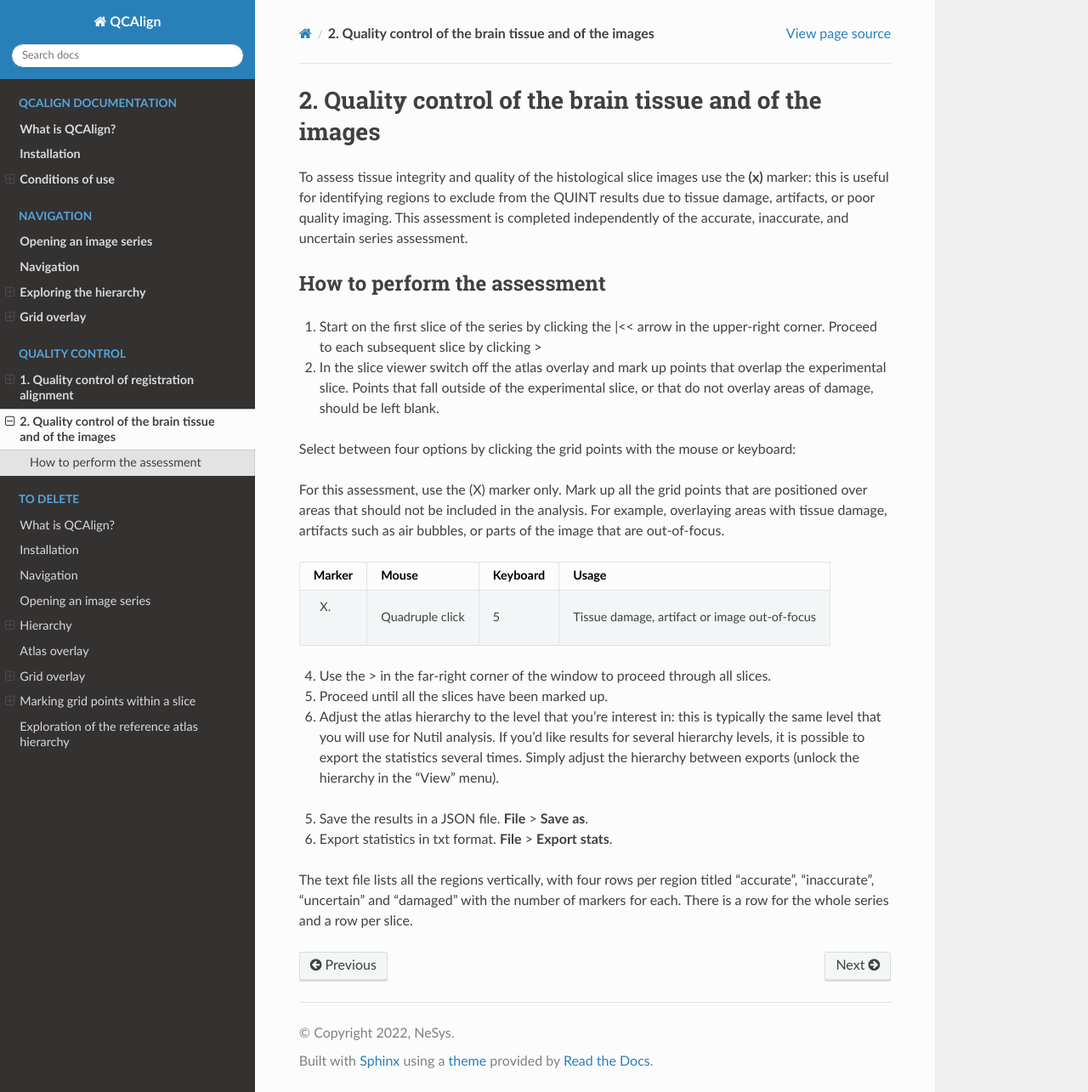
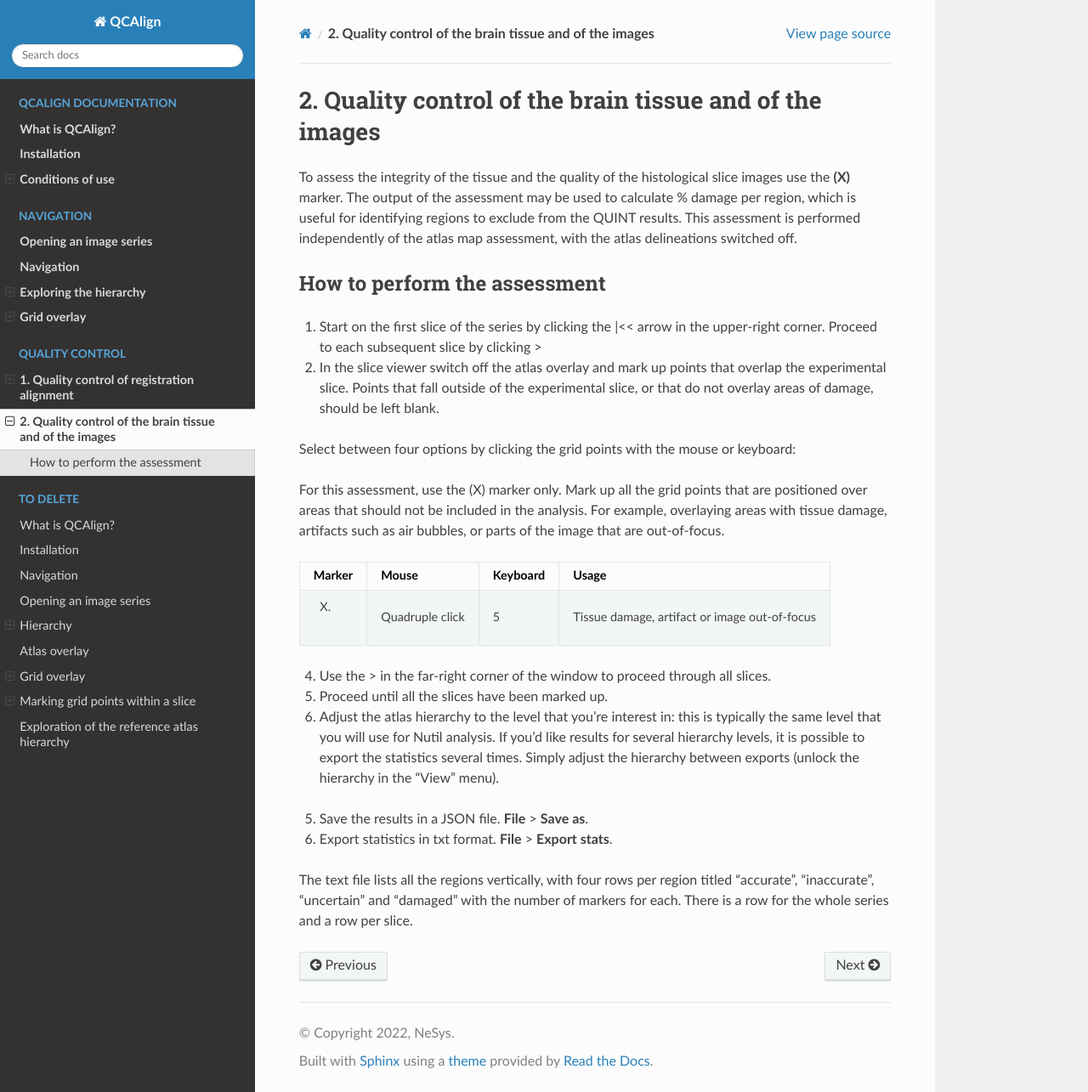
Before and after one commit to Neural-Systems-at-UIO/QCAlign, a Sphinx documentation site: the page built from docs/QCtissue.rst, in a window 1280 px wide and 1285 px high. Shown: the whole window at 85% size. Built offline with Sphinx 7.4.7 and the Read the Docs theme 2.0.0, drawn with Linux system fonts in a browser that asks for light colours; pages that are not in the unit, such as notebooks, are missing from menus.

Commit message:
Update QCtissue.rst

```diff
--- a/docs/QCtissue.rst
+++ b/docs/QCtissue.rst
@@ -1,7 +1,7 @@
 **2. Quality control of the brain tissue and of the images**
 =================================================================
 
-To assess tissue integrity and quality of the histological slice images use the **(x)** marker: this is useful for identifying regions to exclude from the QUINT results due to tissue damage, artifacts, or poor quality imaging. This assessment is completed independently of the accurate, inaccurate, and uncertain series assessment.
+To assess the integrity of the tissue and the quality of the histological slice images use the **(X)** marker. The output of the assessment may be used to calculate % damage per region, which is useful for identifying regions to exclude from the QUINT results. This assessment is performed independently of the atlas map assessment, with the atlas delineations switched off.
 
 How to perform the assessment
 ------------------------------
```
